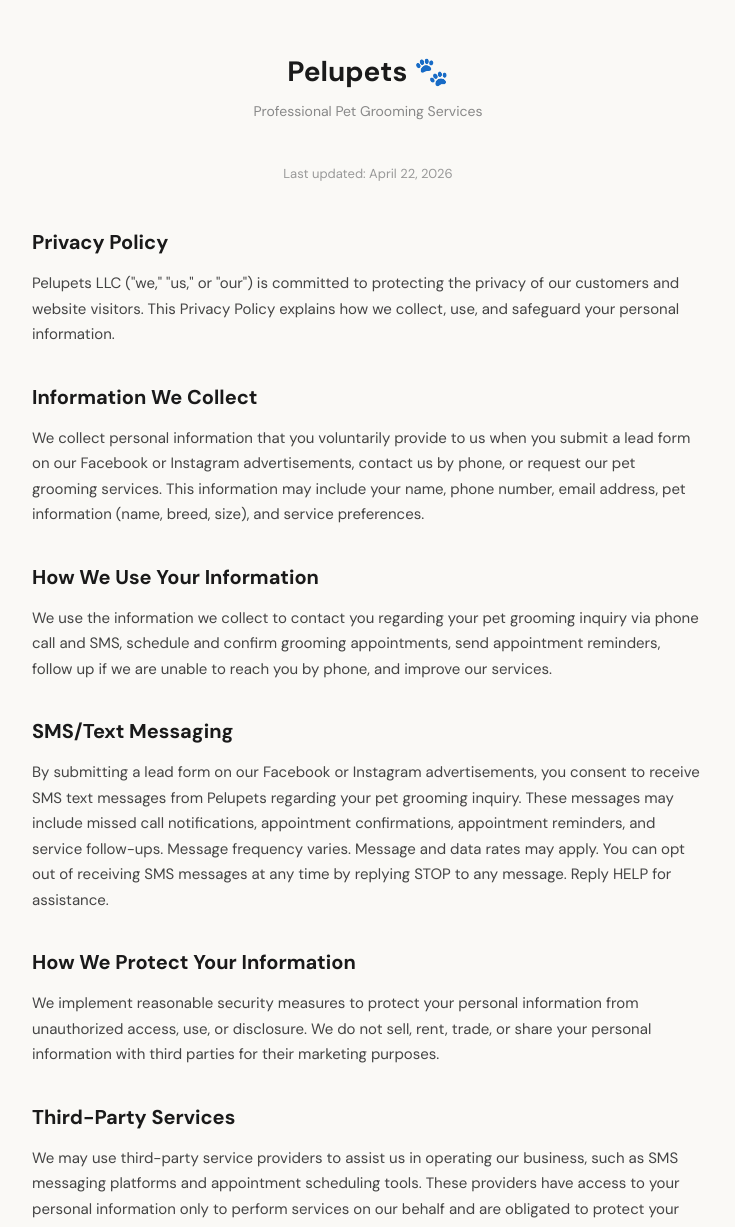
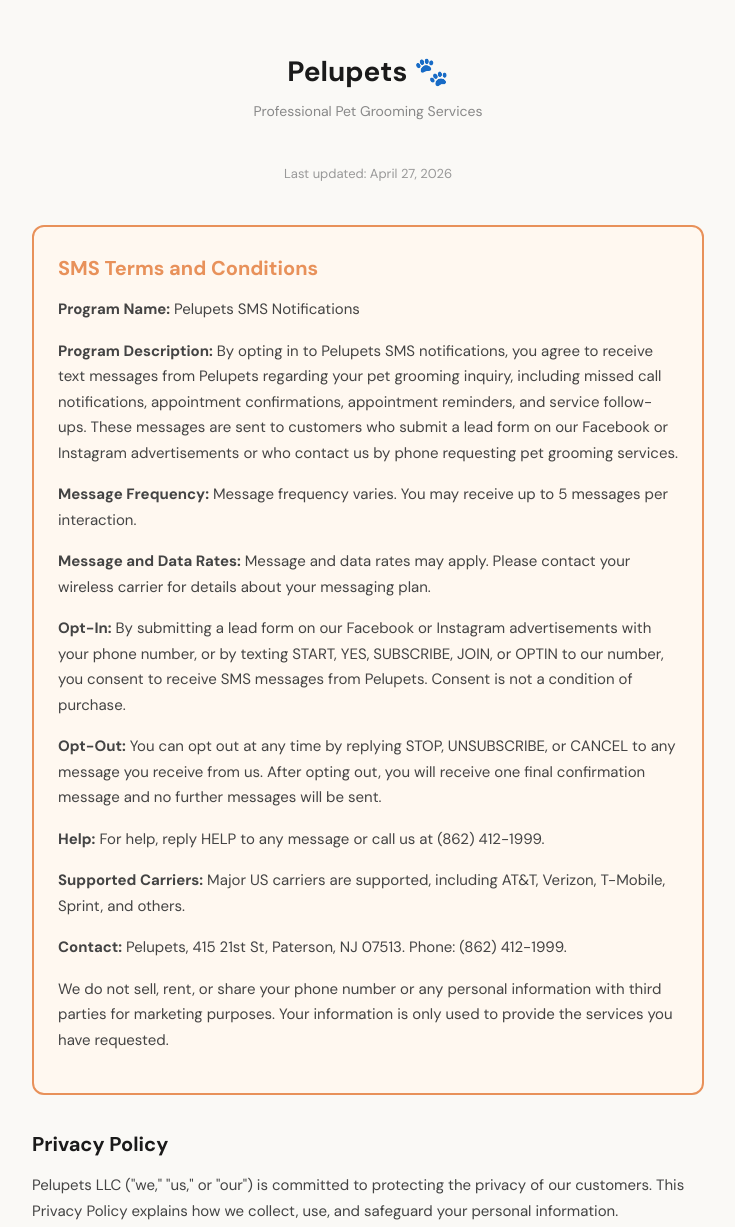
Before and after one commit to QuickflowIA/pelupetsnj, a plain HTML site: page index.html in a window 1280 px wide. Shown: the top 1227 px of the page, without its empty margins (272-1007 px from the left). Drawn offline with Linux system fonts and the light colour scheme.

Commit message:
Update index.html

```diff
--- a/index.html
+++ b/index.html
@@ -3,7 +3,7 @@
 <head>
 <meta charset="UTF-8">
 <meta name="viewport" content="width=device-width, initial-scale=1.0">
-<title>Privacy Policy - Pelupets</title>
+<title>Privacy Policy & SMS Terms - Pelupets</title>
 <style>
   @import url('https://fonts.googleapis.com/css2?family=DM+Sans:wght@400;500;700&display=swap');
   * { margin: 0; padding: 0; box-sizing: border-box; }
@@ -20,6 +20,8 @@
   .contact-box p { margin-bottom: 8px; }
   .contact-box a { color: #e8915a; text-decoration: none; }
   .footer { text-align: center; margin-top: 48px; font-size: 13px; color: #bbb; }
+  .sms-box { background: #fff8f0; border: 2px solid #e8915a; border-radius: 12px; padding: 24px; margin: 24px 0; }
+  .sms-box h2 { color: #e8915a; margin-top: 0; }
 </style>
 </head>
 <body>
@@ -28,19 +30,33 @@
     <h1>Pelupets <span>🐾</span></h1>
     <p>Professional Pet Grooming Services</p>
   </div>
-  <p class="updated">Last updated: April 22, 2026</p>
+  <p class="updated">Last updated: April 27, 2026</p>
+
+  <div class="sms-box">
+    <h2>SMS Terms and Conditions</h2>
+    <p><strong>Program Name:</strong> Pelupets SMS Notifications</p>
+    <p><strong>Program Description:</strong> By opting in to Pelupets SMS notifications, you agree to receive text messages from Pelupets regarding your pet grooming inquiry, including missed call notifications, appointment confirmations, appointment reminders, and service follow-ups. These messages are sent to customers who submit a lead form on our Facebook or Instagram advertisements or who contact us by phone requesting pet grooming services.</p>
+    <p><strong>Message Frequency:</strong> Message frequency varies. You may receive up to 5 messages per interaction.</p>
+    <p><strong>Message and Data Rates:</strong> Message and data rates may apply. Please contact your wireless carrier for details about your messaging plan.</p>
+    <p><strong>Opt-In:</strong> By submitting a lead form on our Facebook or Instagram advertisements with your phone number, or by texting START, YES, SUBSCRIBE, JOIN, or OPTIN to our number, you consent to receive SMS messages from Pelupets. Consent is not a condition of purchase.</p>
+    <p><strong>Opt-Out:</strong> You can opt out at any time by replying STOP, UNSUBSCRIBE, or CANCEL to any message you receive from us. After opting out, you will receive one final confirmation message and no further messages will be sent.</p>
+    <p><strong>Help:</strong> For help, reply HELP to any message or call us at (862) 412-1999.</p>
+    <p><strong>Supported Carriers:</strong> Major US carriers are supported, including AT&T, Verizon, T-Mobile, Sprint, and others.</p>
+    <p><strong>Contact:</strong> Pelupets, 415 21st St, Paterson, NJ 07513. Phone: (862) 412-1999.</p>
+    <p>We do not sell, rent, or share your phone number or any personal information with third parties for marketing purposes. Your information is only used to provide the services you have requested.</p>
+  </div>
 
   <h2>Privacy Policy</h2>
-  <p>Pelupets LLC ("we," "us," or "our") is committed to protecting the privacy of our customers and website visitors. This Privacy Policy explains how we collect, use, and safeguard your personal information.</p>
+  <p>Pelupets LLC ("we," "us," or "our") is committed to protecting the privacy of our customers. This Privacy Policy explains how we collect, use, and safeguard your personal information.</p>
 
   <h2>Information We Collect</h2>
   <p>We collect personal information that you voluntarily provide to us when you submit a lead form on our Facebook or Instagram advertisements, contact us by phone, or request our pet grooming services. This information may include your name, phone number, email address, pet information (name, breed, size), and service preferences.</p>
 
   <h2>How We Use Your Information</h2>
-  <p>We use the information we collect to contact you regarding your pet grooming inquiry via phone call and SMS, schedule and confirm grooming appointments, send appointment reminders, follow up if we are unable to reach you by phone, and improve our services.</p>
+  <p>We use the information we collect to contact you regarding your pet grooming inquiry via phone call and SMS text messages, schedule and confirm grooming appointments, send appointment reminders, follow up if we are unable to reach you by phone, and improve our services.</p>
 
   <h2>SMS/Text Messaging</h2>
-  <p>By submitting a lead form on our Facebook or Instagram advertisements, you consent to receive SMS text messages from Pelupets regarding your pet grooming inquiry. These messages may include missed call notifications, appointment confirmations, appointment reminders, and service follow-ups. Message frequency varies. Message and data rates may apply. You can opt out of receiving SMS messages at any time by replying STOP to any message. Reply HELP for assistance.</p>
+  <p>By submitting a lead form on our Facebook or Instagram advertisements, you consent to receive SMS text messages from Pelupets regarding your pet grooming inquiry. These messages may include missed call notifications, appointment confirmations, appointment reminders, and service follow-ups. Message frequency varies. Message and data rates may apply. You can opt out of receiving SMS messages at any time by replying STOP to any message. Reply HELP for assistance. Consent to receive SMS messages is not required as a condition of purchasing any goods or services.</p>
 
   <h2>How We Protect Your Information</h2>
   <p>We implement reasonable security measures to protect your personal information from unauthorized access, use, or disclosure. We do not sell, rent, trade, or share your personal information with third parties for their marketing purposes.</p>
@@ -56,13 +72,13 @@
 
   <div class="contact-box">
     <h2 style="margin-top: 0;">Contact Us</h2>
-    <p><strong>Pelupets LLC</strong></p>
+    <p><strong>Pelupets</strong></p>
     <p>415 21st St, Paterson, NJ 07513</p>
-    <p>Phone: <a href="tel:+18624181919">(862) 418-1919</a></p>
-    <p>For privacy inquiries, call us or send a text message to the number above.</p>
+    <p>Phone: <a href="tel:+18624121999">(862) 412-1999</a></p>
+    <p>For privacy or SMS inquiries, call us or send a text message to the number above.</p>
   </div>
 
-  <p class="footer">© 2026 Pelupets LLC. All rights reserved.</p>
+  <p class="footer">© 2026 Pelupets. All rights reserved.</p>
 </div>
 </body>
 </html>
```
